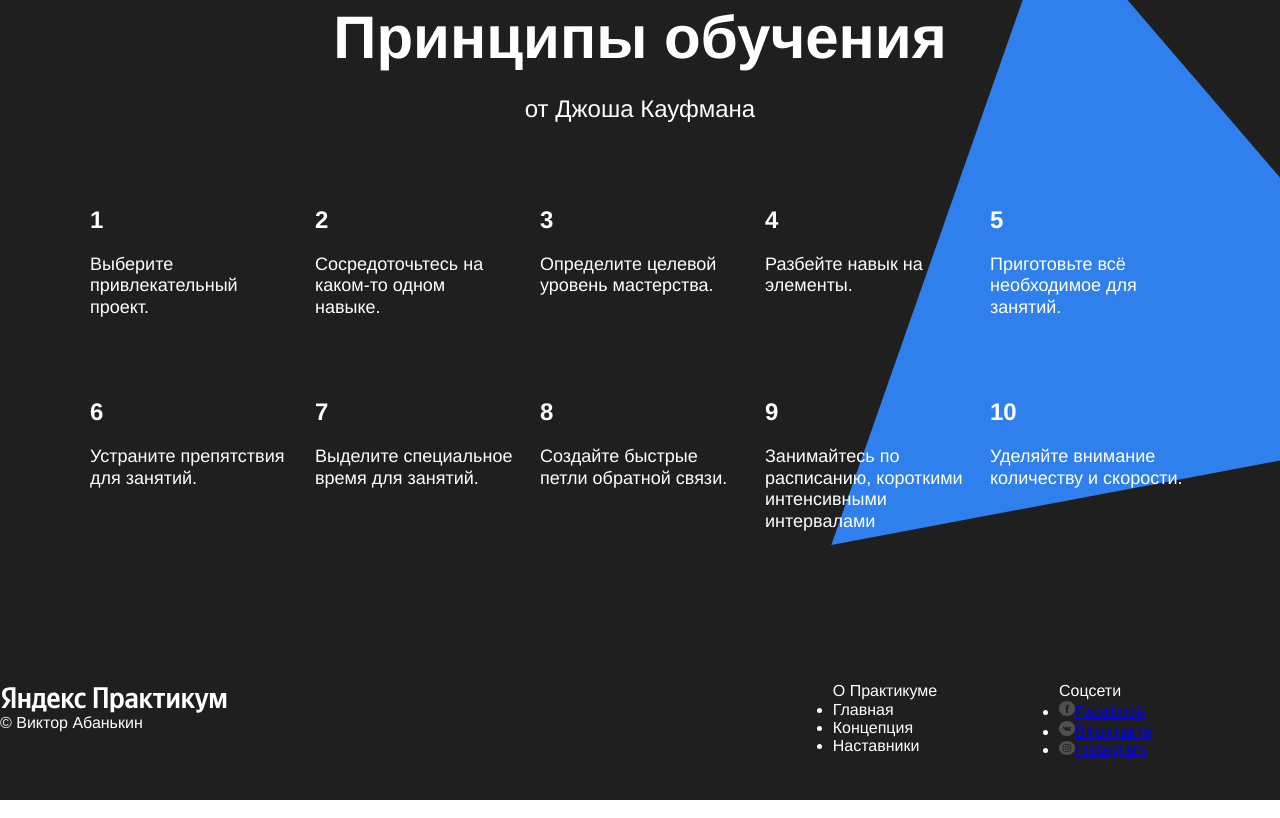
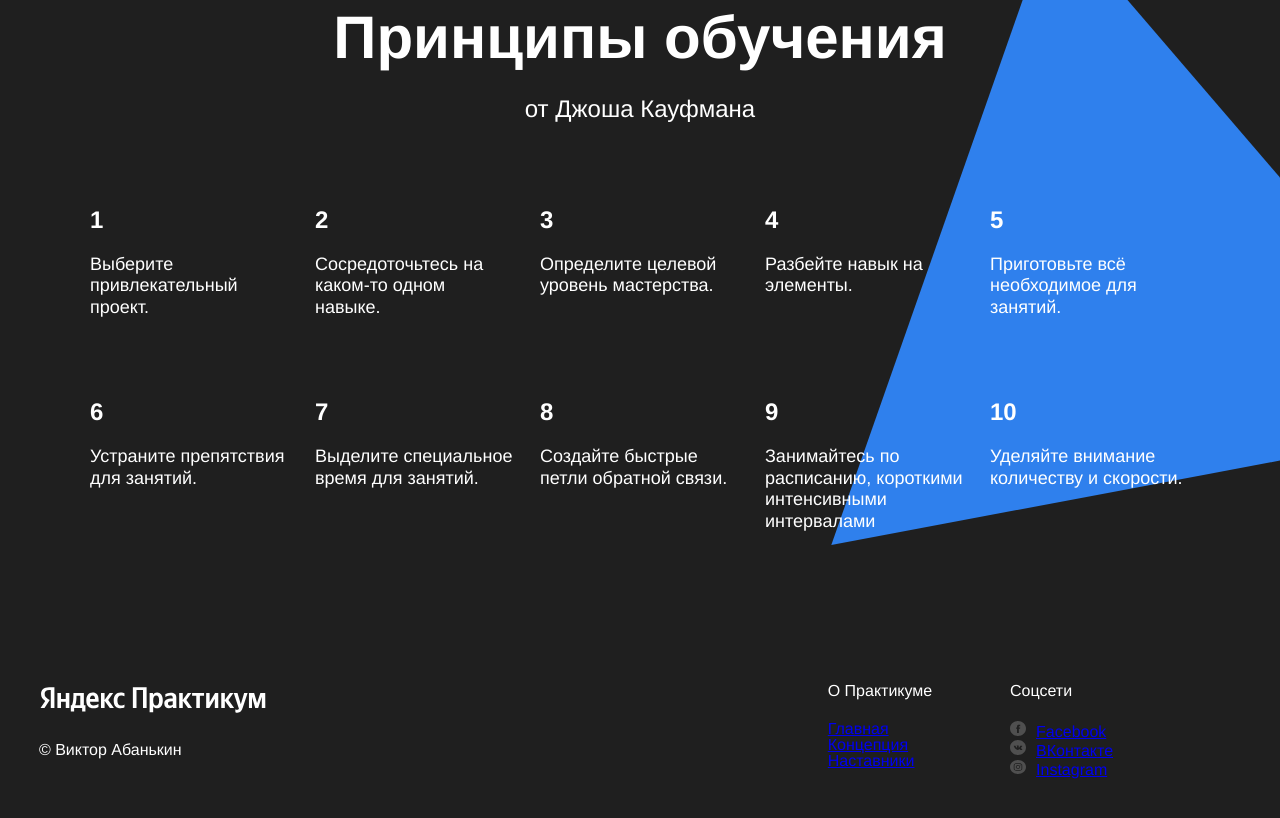
Before and after one commit to h1ze/how-to-learn, a plain HTML site: page index.html in a window 1280 px wide. Shown: the part 3084-3902 px from the top of the page. Drawn offline with Linux system fonts and the light colour scheme.

Commit message:
feat: add footer some draft style

```diff
--- a/index.html
+++ b/index.html
@@ -182,26 +182,42 @@
         <div class="footer__columns">
           <div class="footer__column footer__column_content_copyright">
             <div class="logo logo_place_footer"></div>
-            <p class="footer__author">&#169; Виктор Абанькин</pc>
+            <p class="footer__author">&#169; Виктор Абанькин</p>
           </div>
           <div class="footer__column footer__column_content_info">
             <p class="footer__column-heading">О Практикуме</p>
             <ul class="footer__column-links">
-              <li class="footer__column-link">Главная</li>
-              <li class="footer__column-link">Концепция</li>
-              <li class="footer__column-link">Наставники</li>
+              <li class="footer__column-link"><a href="#">Главная</a></li>
+              <li class="footer__column-link"><a href="#">Концепция</a></li>
+              <li class="footer__column-link"><a href="#">Наставники</a></li>
             </ul>
           </div>
           <div class="footer__column footer__column_content_social">
             <p class="footer__column-heading">Соцсети</p>
             <ul class="footer__column-links">
               <li class="footer__column-link">
-                <a href="#"><img class="social-icon" src="./images/facebook_color_white.svg">Facebook</a>
+                <a href="#"
+                  ><img
+                    class="social-icon"
+                    src="./images/facebook_color_white.svg"
+                  />Facebook</a
+                >
               </li>
               <li class="footer__column-link">
-                <a href="#"><img class="social-icon" src="./images/vk_color_white.svg">ВКонтакте</a>
+                <a href="#"
+                  ><img
+                    class="social-icon"
+                    src="./images/vk_color_white.svg"
+                  />ВКонтакте</a
+                >
               </li>
-              <li class="footer__column-link"><a href="#"><img class="social-icon" src="./images/instagram_color_white.svg">Instagram</a>
+              <li class="footer__column-link">
+                <a href="#"
+                  ><img
+                    class="social-icon"
+                    src="./images/instagram_color_white.svg"
+                  />Instagram</a
+                >
               </li>
             </ul>
           </div>
--- a/styles/style.css
+++ b/styles/style.css
@@ -255,14 +255,46 @@ li {
 
 .footer__columns {
   display: flex;
-  justify-content: space-between;
+  justify-content: space-around;
   width: 90%;
 }
 
 .footer__column_content_copyright {
+  display: flex;
+  flex-direction: column;
+  justify-content: space-between;
   flex-basis: 711px;
 }
 
 .logo_place_footer {
   background: url("../images/logo_place_footer.svg");
 }
+
+.footer__author {
+  margin: 18px 0;
+  justify-self: flex-start;
+}
+
+/* .footer__column {
+  display: flex;
+  flex-direction: column;
+  justify-content: space-between;
+} */
+
+.footer__column-heading {
+  margin-bottom: 20px;
+}
+
+.footer__column-links {
+  list-style: none;
+}
+
+.footer__column-link {
+  line-height: 16px;
+}
+
+.social-icon {
+  width: 16px;
+  height: 16px;
+  margin-right: 10px;
+}
```
